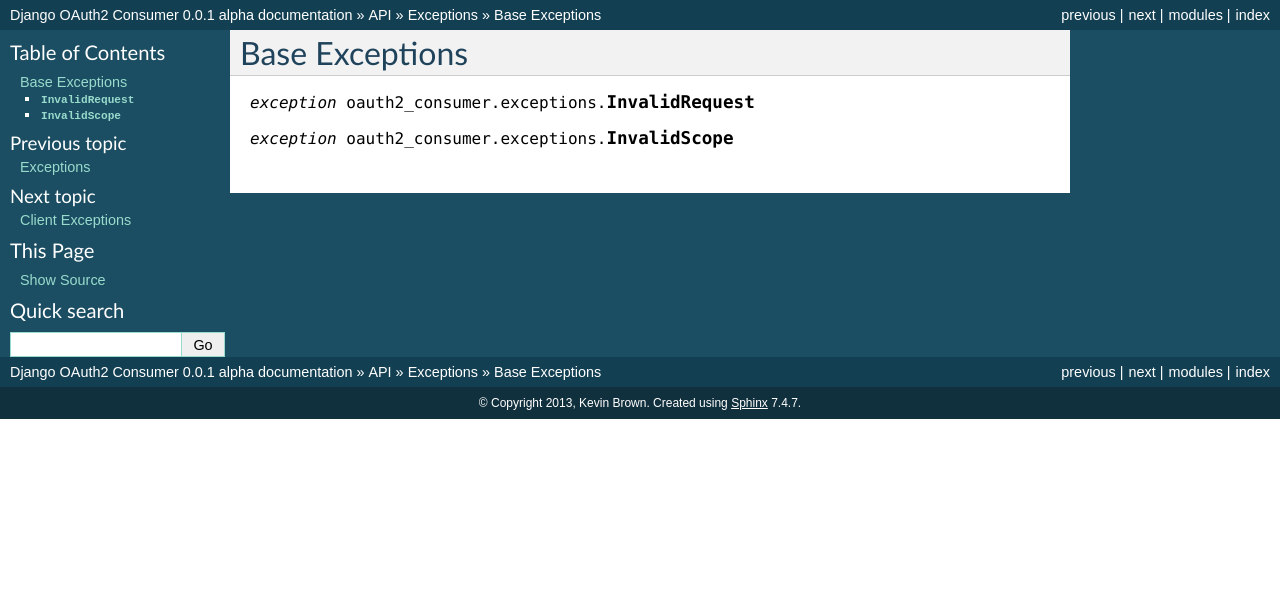
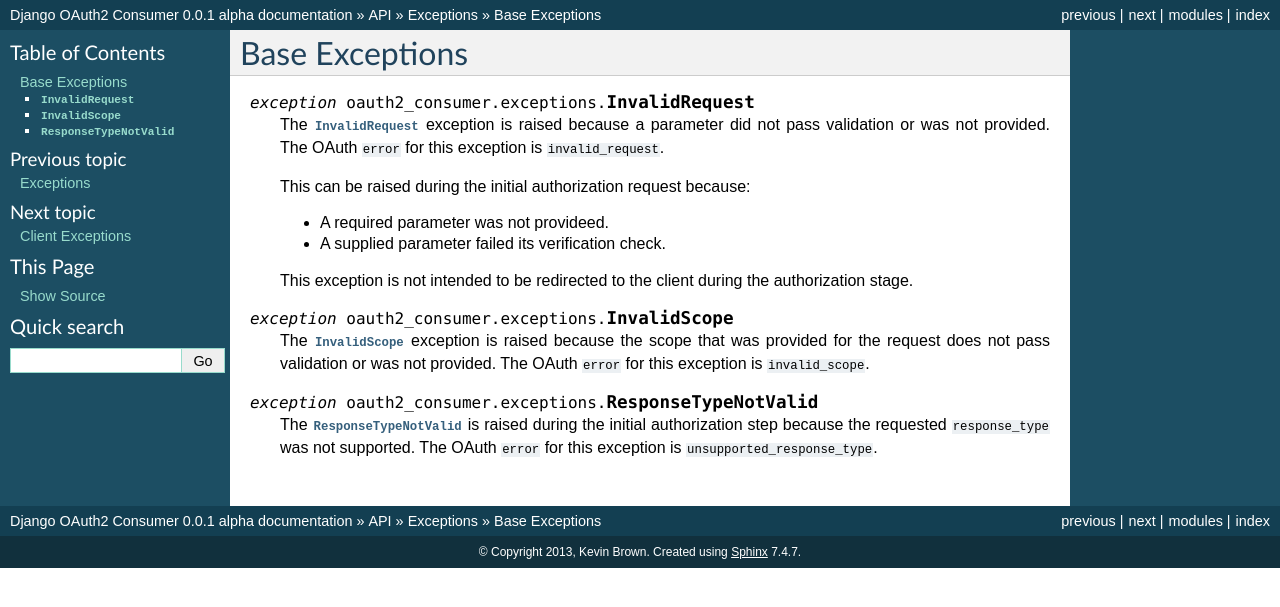
Before and after one commit to Rediker-Software/doac, a Sphinx documentation site: the page built from docs/source/api/exceptions/base.rst, in a window 1280 px wide. Shown: the top 607 px of the page. Built offline with Sphinx 7.4.7, drawn with Linux system fonts in a browser that asks for light colours.

Commit message:
Added more specific documentation for the base exceptions

```diff
--- a/docs/source/api/exceptions/base.rst
+++ b/docs/source/api/exceptions/base.rst
@@ -6,4 +6,19 @@ Base Exceptions
 
 .. exception:: InvalidRequest
 
+   The :exc:`InvalidRequest` exception is raised because a parameter did not pass validation or was not provided.  The OAuth ``error`` for this exception is ``invalid_request``.
+
+   This can be raised during the initial authorization request because:
+
+   - A required parameter was not provideed.
+   - A supplied parameter failed its verification check.
+
+   This exception is not intended to be redirected to the client during the authorization stage.
+
 .. exception:: InvalidScope
+
+   The :exc:`InvalidScope` exception is raised because the scope that was provided for the request does not pass validation or was not provided.  The OAuth ``error`` for this exception is ``invalid_scope``.
+
+.. exception:: ResponseTypeNotValid
+
+   The :exc:`ResponseTypeNotValid` is raised during the initial authorization step because the requested ``response_type`` was not supported.  The OAuth ``error`` for this exception is ``unsupported_response_type``.
```
